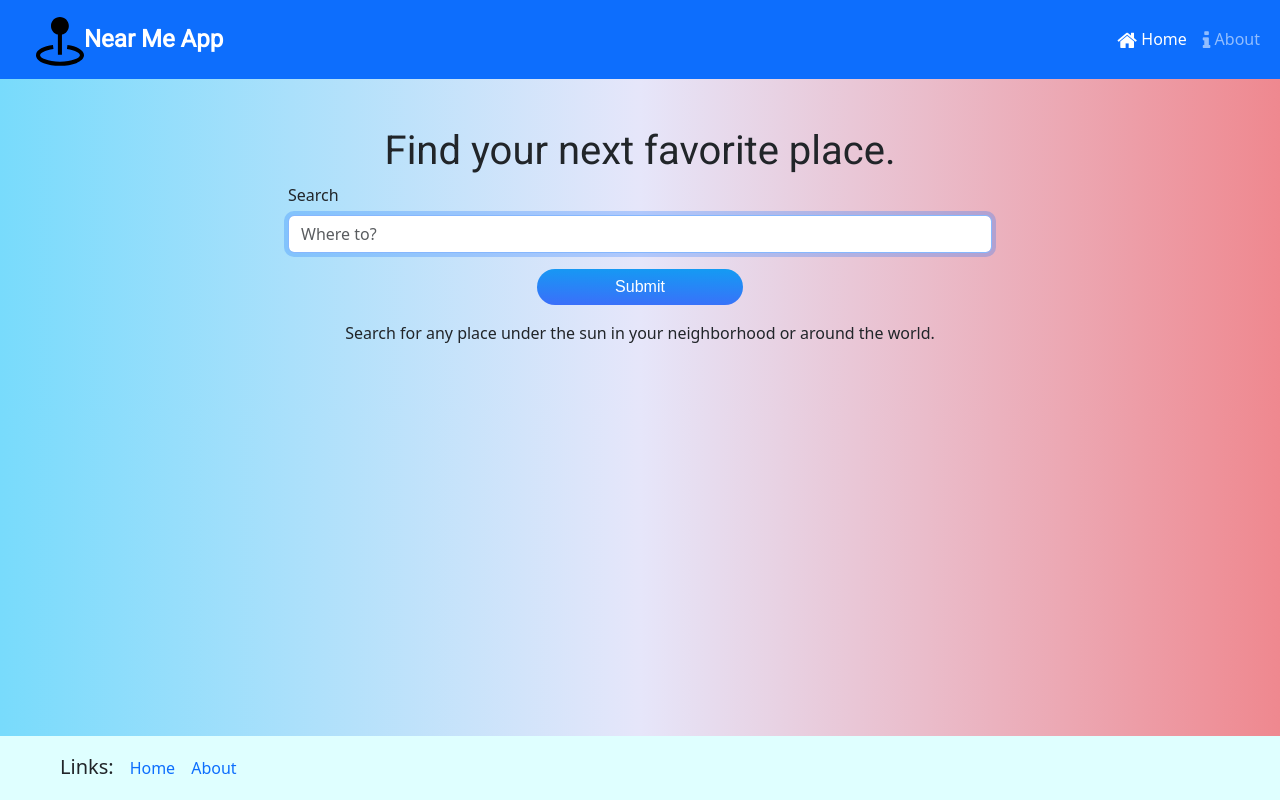
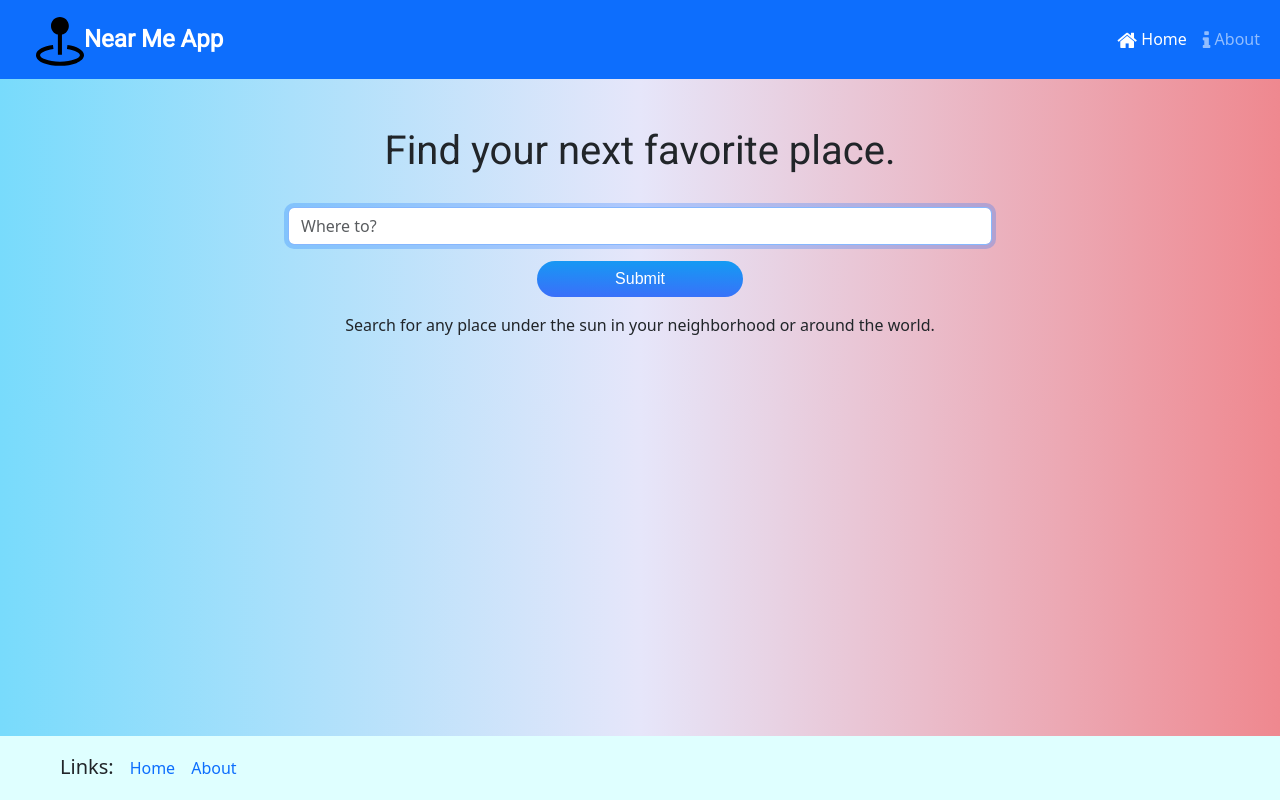
Before and after one commit to janbalangue/near-me-app, a React (Create React App) app: page /#/ in a window 1280 px wide. Built offline with nearby package versions, Linux system fonts and the light colour scheme.

Commit message:
Add break

```diff
--- a/src/features/home/HomeSearchForm.js
+++ b/src/features/home/HomeSearchForm.js
@@ -29,7 +29,6 @@ const HomeSearchForm = () => {
           <Form>
             <FormGroup>
               <Col>
-                <Label htmlFor="search">Search</Label>
                 <Field
                   className="form-control"
                   id="search"
--- a/src/pages/HomePage.js
+++ b/src/pages/HomePage.js
@@ -11,6 +11,7 @@ const HomePage = () => {
     <Container className="mt-5" fluid>
       <div>
         <h1 className={style}>Find your next favorite place.</h1>
+        <br />
       </div>
       <HomeSearchForm />
       <div id="textIntro">
```
